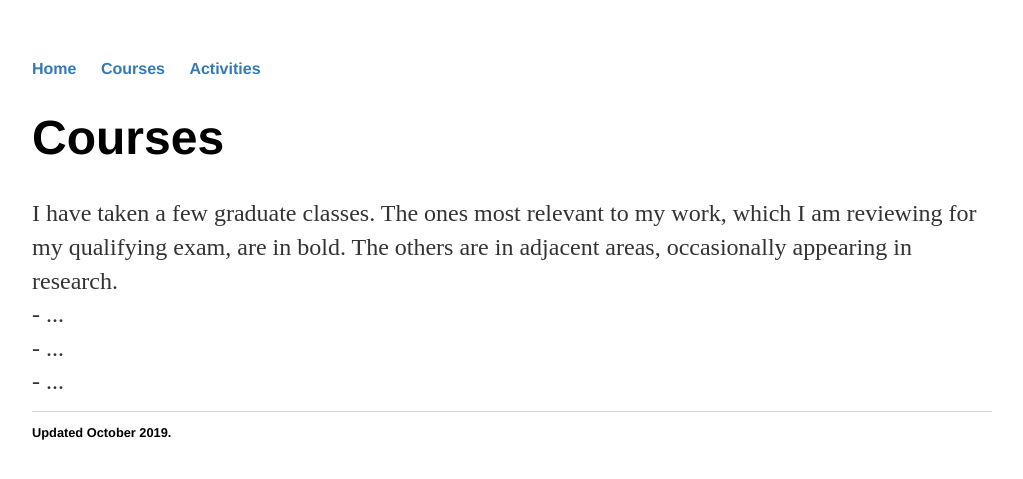
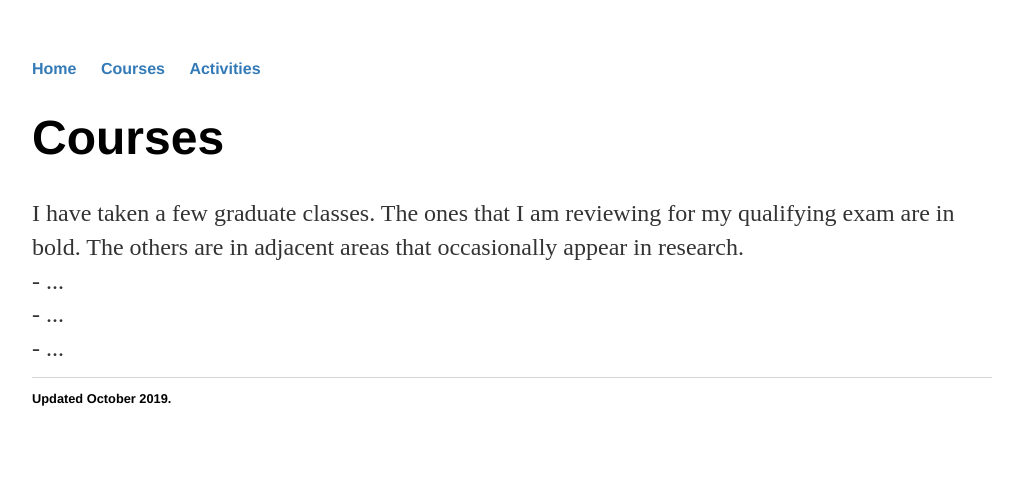
Before and after one commit to emilkhab/emilkhab.github.io, a Jekyll site: the page built from courses/index.html, in a window 1280 px wide. Shown: the top 479 px of the page, without its empty margins (128-1151 px from the left). Built offline with Jekyll 4.4.1, drawn with Linux system fonts in a browser that asks for light colours.

Commit message:
Update index.html

```diff
--- a/courses/index.html
+++ b/courses/index.html
@@ -4,7 +4,7 @@
 ---
 <h1>{{page.title}}</h1>
 <div class="blurb">
-	<p>I have taken a few graduate classes. The ones most relevant to my work, which I am reviewing for my qualifying exam, are in bold. The others are in adjacent areas, occasionally appearing in research.<br/>
+	<p>I have taken a few graduate classes. The ones that I am reviewing for my qualifying exam are in bold. The others are in adjacent areas that occasionally appear in research.<br/>
 	- ...<br/>
 	- ...<br/>
 	- ...
```
